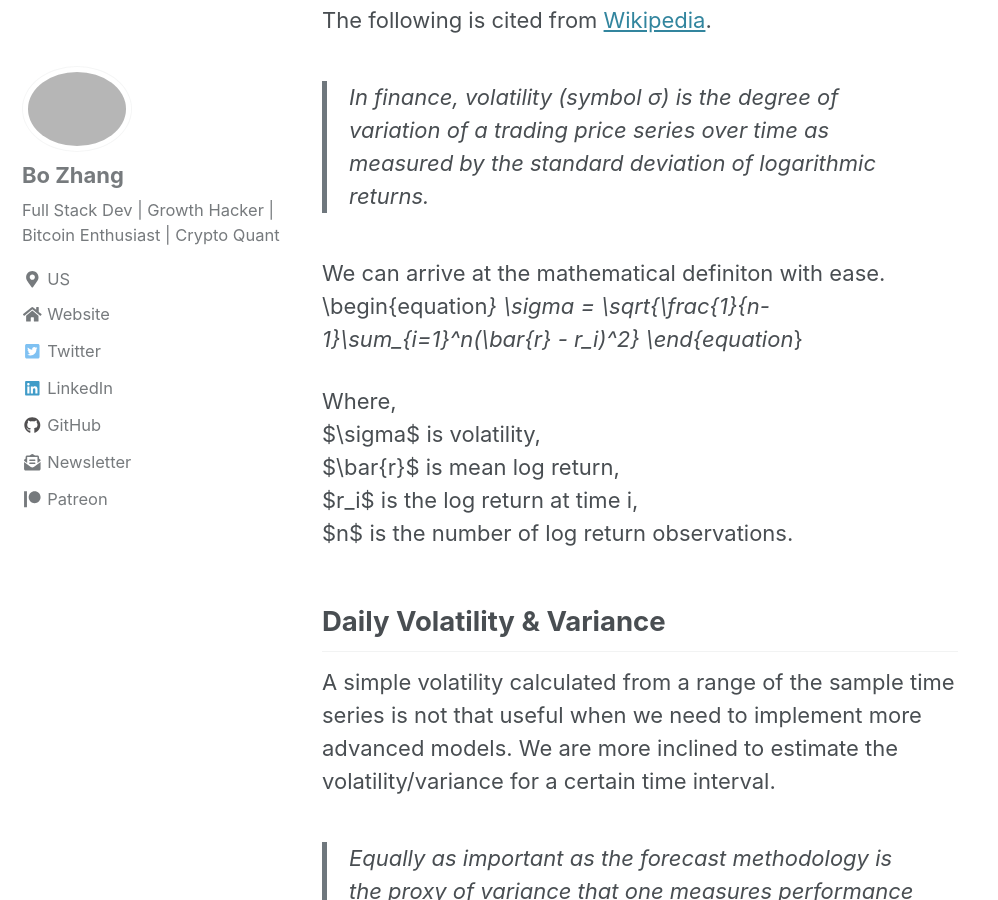
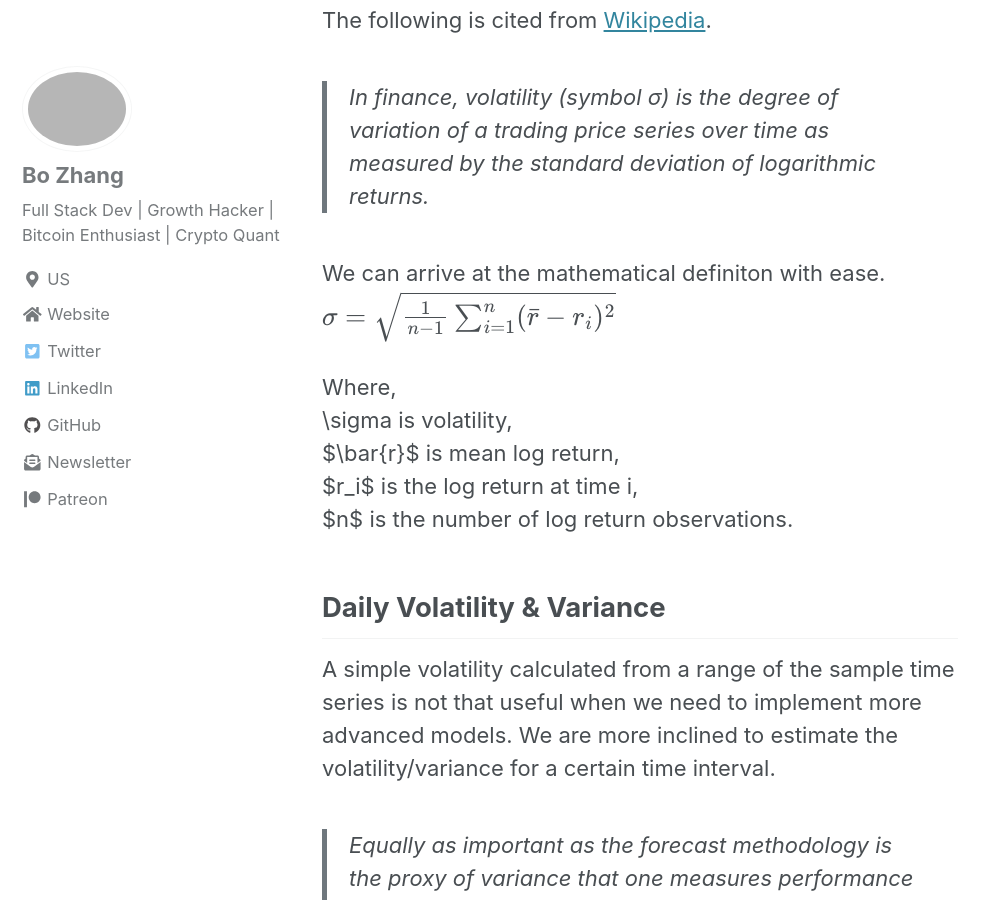
Before and after one commit to 0xboz/blog, a Jekyll site: the page built from _posts/2019-07-15-understand-and-model-cryptocurrencies-volatility-using-garch-variants.md, in a window 1280 px wide and 900 px high, scrolled down 3833 px. Shown: the whole window, without its empty margins (0-998 px from the left). Built offline with Jekyll 4.4.1, drawn with Linux system fonts in a browser that asks for light colours; cached includes are drawn as plain includes; nearby versions of some CDN libraries; formulas are drawn with MathJax 3; comment, search, counter and statistics services are not loaded.

```diff
--- a/_includes/scripts.html
+++ b/_includes/scripts.html
@@ -39,5 +39,4 @@
 {% endfor %}
 {% endif %}
 
-<script type="text/javascript" async src="https://cdn.mathjax.org/mathjax/latest/MathJax.js?config=TeX-MML-AM_CHTML">
-</script>
+<script src='https://cdnjs.cloudflare.com/ajax/libs/mathjax/2.7.5/MathJax.js?config=TeX-MML-AM_CHTML' async></script>
--- a/_posts/2019-07-15-understand-and-model-cryptocurrencies-volatility-using-garch-variants.md
+++ b/_posts/2019-07-15-understand-and-model-cryptocurrencies-volatility-using-garch-variants.md
@@ -97,12 +97,12 @@ The following is cited from [Wikipedia](https://en.wikipedia.org/wiki/Volatility
 > In finance, volatility (symbol σ) is the degree of variation of a trading price series over time as measured by the standard deviation of logarithmic returns.
 
 We can arrive at the mathematical definiton with ease.
-\begin{equation*}
+$$\begin{equation*}
 \sigma = \sqrt{\frac{1}{n-1}\sum_{i=1}^n(\bar{r} - r_i)^2}
-\end{equation*}
+\end{equation*}$$
 
 Where,
-$\sigma$ is volatility,
+\sigma is volatility,
 $\bar{r}$ is mean log return,
 $r_i$ is the log return at time i,
 $n$ is the number of log return observations.
```
